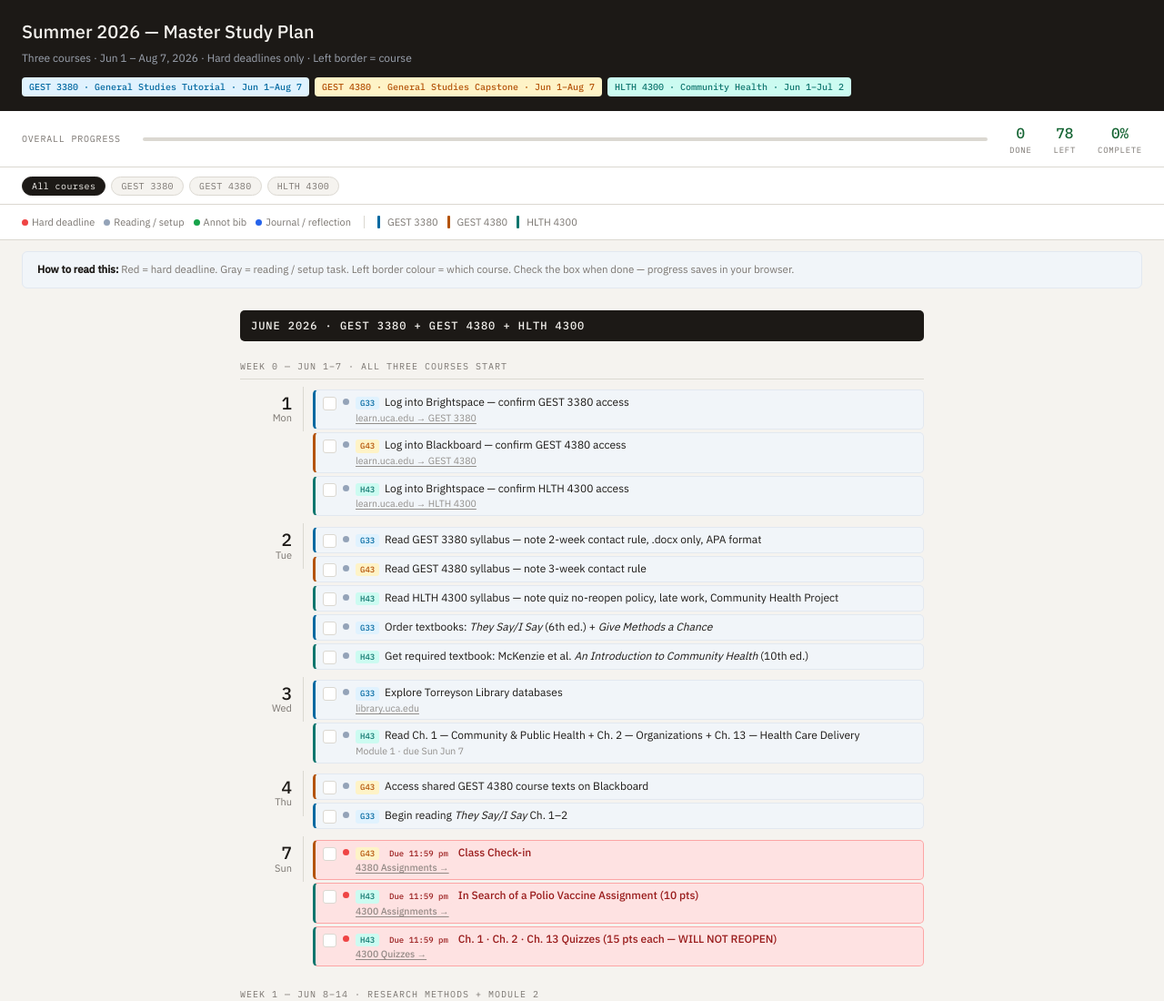
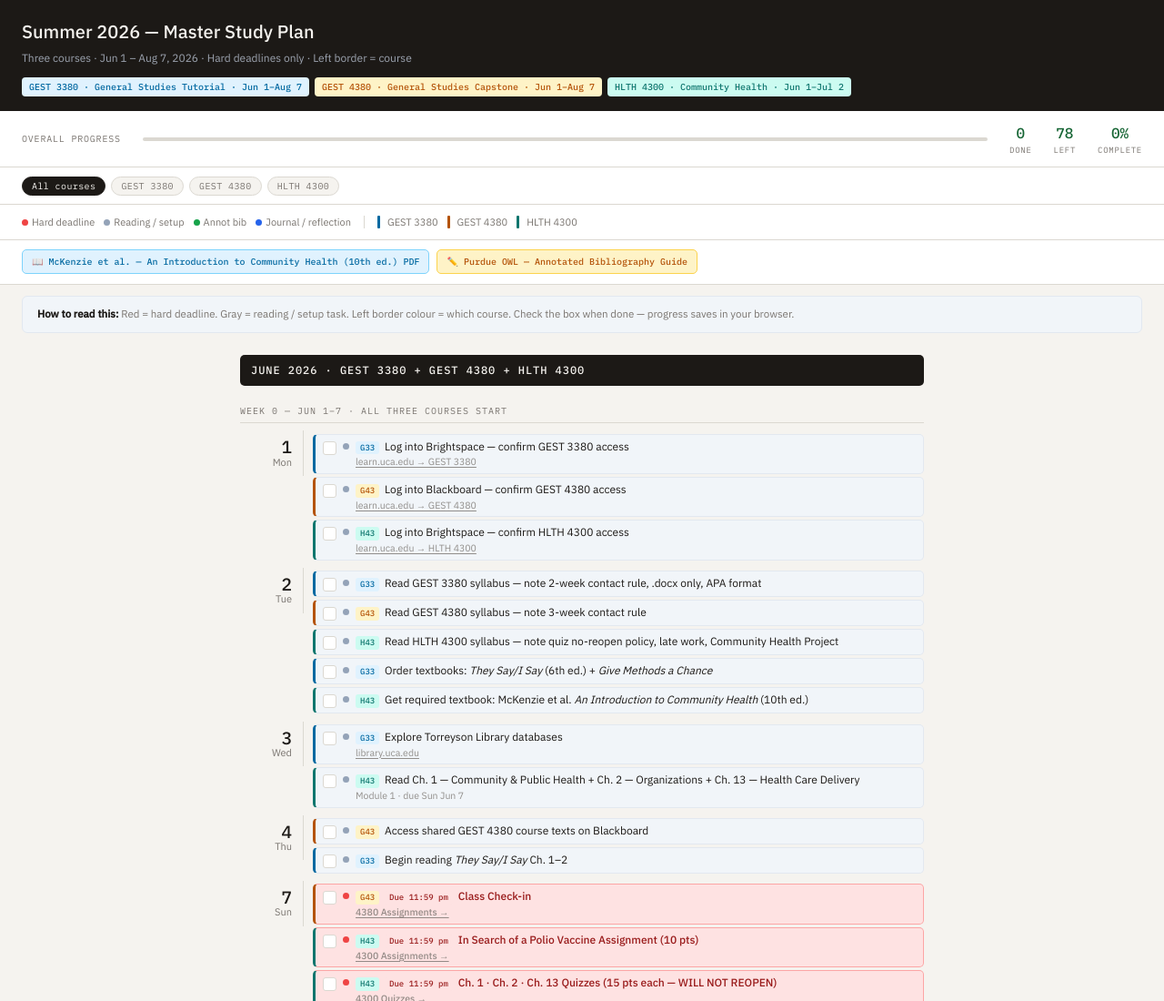
Before and after one commit to stephaniejones-svg/CompliSync, a plain HTML site: page mattcollege.html in a window 1280 px wide. Shown: the top 1100 px of the page at 91% size. Drawn offline with Linux system fonts and the light colour scheme.

Commit message:
Add resource links for McKenzie and Purdue OWL
Added links to external resources for course materials.

```diff
--- a/mattcollege.html
+++ b/mattcollege.html
@@ -129,6 +129,14 @@ body{font-family:var(--sans);background:var(--bg);color:var(--text);font-size:14
   <div class="leg"><span style="display:inline-block;width:3px;height:14px;background:var(--g33);border-radius:1px;margin-right:4px;"></span>GEST 3380</div>
   <div class="leg"><span style="display:inline-block;width:3px;height:14px;background:var(--g43);border-radius:1px;margin-right:4px;"></span>GEST 4380</div>
   <div class="leg"><span style="display:inline-block;width:3px;height:14px;background:var(--h43);border-radius:1px;margin-right:4px;"></span>HLTH 4300</div>
+</div>
+<div style="display:flex;flex-wrap:wrap;gap:8px;padding:.65rem 1.5rem;background:var(--surface);border-bottom:1px solid var(--border);">
+  <a href="https://www.homeworkforyou.com/static_media/uploadedfiles/1714074971_9724307__266..pdf" target="_blank" style="display:flex;align-items:center;gap:7px;padding:5px 10px;background:var(--g33-bg);border:1px solid var(--g33-bd);border-radius:5px;text-decoration:none;font-family:var(--mono);font-size:10px;color:var(--g33);font-weight:500;">
+    📖 McKenzie et al. — An Introduction to Community Health (10th ed.) PDF
+  </a>
+  <a href="https://owl.purdue.edu/owl/general_writing/common_writing_assignments/annotated_bibliographies/index.html" target="_blank" style="display:flex;align-items:center;gap:7px;padding:5px 10px;background:var(--g43-bg);border:1px solid var(--g43-bd);border-radius:5px;text-decoration:none;font-family:var(--mono);font-size:10px;color:var(--g43);font-weight:500;">
+    ✏️ Purdue OWL — Annotated Bibliography Guide
+  </a>
 </div>
 <div class="how-to"><strong>How to read this:</strong> Red = hard deadline. Gray = reading / setup task. Left border colour = which course. Check the box when done — progress saves in your browser.</div>
 <div class="wrap">
```
